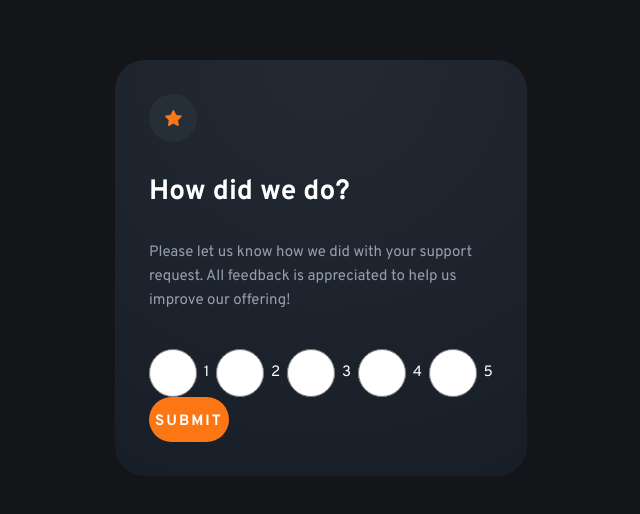
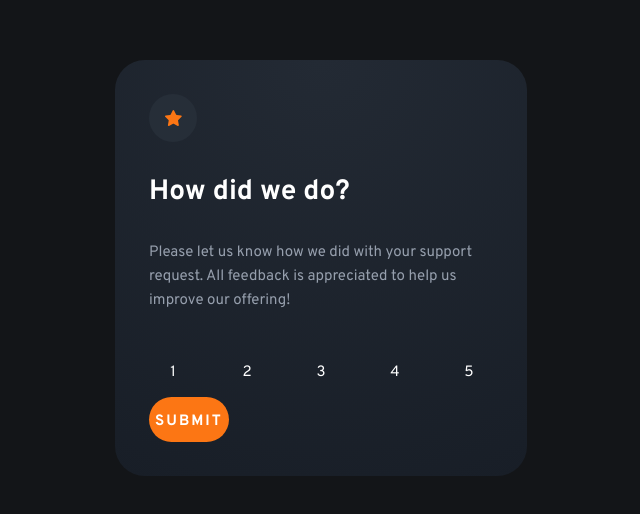
Before and after one commit to andseipa/Interactive-Rating-Component, a website: page src/index.html in a window 1280 px wide. Shown: the part 132-646 px from the top of the page, without its empty margins (319-959 px from the left). Drawn offline with nearby package versions, Linux system fonts and the light colour scheme; files that its build step writes are made by us from their sources.

Commit message:
Hide radio

```diff
--- a/src/index.html
+++ b/src/index.html
@@ -20,21 +20,17 @@
 			us improve our offering!</p>
 		<form action="">
 			<div class="card__rating">
-				<input type="radio" name="rating" id="ratingValue1" class="card__rating-value" value="1"><label
-					for="ratingValue1">1</label>
-				<input type="radio" name="rating" id="ratingValue2" class="card__rating-value" value="2"><label
-					for="ratingValue1">2</label>
-				<input type="radio" name="rating" id="ratingValue3" class="card__rating-value" value="3"><label
-					for="ratingValue1">3</label>
-				<input type="radio" name="rating" id="ratingValue4" class="card__rating-value" value="4"><label
-					for="ratingValue1">4</label>
-				<input type="radio" name="rating" id="ratingValue5" class="card__rating-value" value="5"><label
-					for="ratingValue1">5</label>
-				<!-- <span class="card__rating-value">1</span>
-				<span class="card__rating-value">2</span>
-				<span class="card__rating-value">3</span>
-				<span class="card__rating-value">4</span>
-				<span class="card__rating-value">5</span> -->
+				<input type="radio" name="rating" id="ratingValue1" value="1">
+				<input type="radio" name="rating" id="ratingValue2" value="2">
+				<input type="radio" name="rating" id="ratingValue3" value="3">
+				<input type="radio" name="rating" id="ratingValue4" value="4">
+				<input type="radio" name="rating" id="ratingValue5" value="5">
+				<label class="card__rating-value" for="ratingValue1">1</label>
+				<label class="card__rating-value" for="ratingValue2">2</label>
+				<label class="card__rating-value" for="ratingValue3">3</label>
+				<label class="card__rating-value" for="ratingValue4">4</label>
+				<label class="card__rating-value" for="ratingValue5">5</label>
+
 			</div>
 			<button type="submit">Submit</button>
 		</form>
--- a/src/sass/_general.scss
+++ b/src/sass/_general.scss
@@ -102,6 +102,7 @@ body {
 
 input {
   margin: 0;
+  display: none;
 }
 
 button {
```
